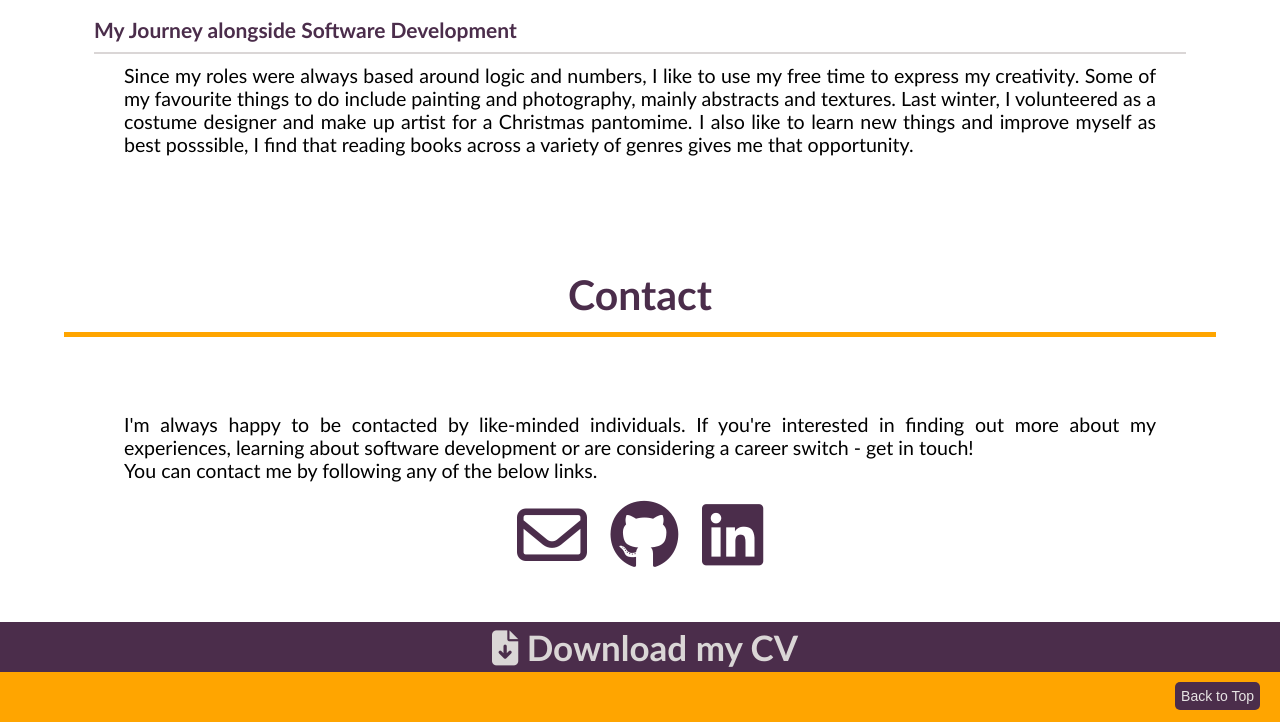
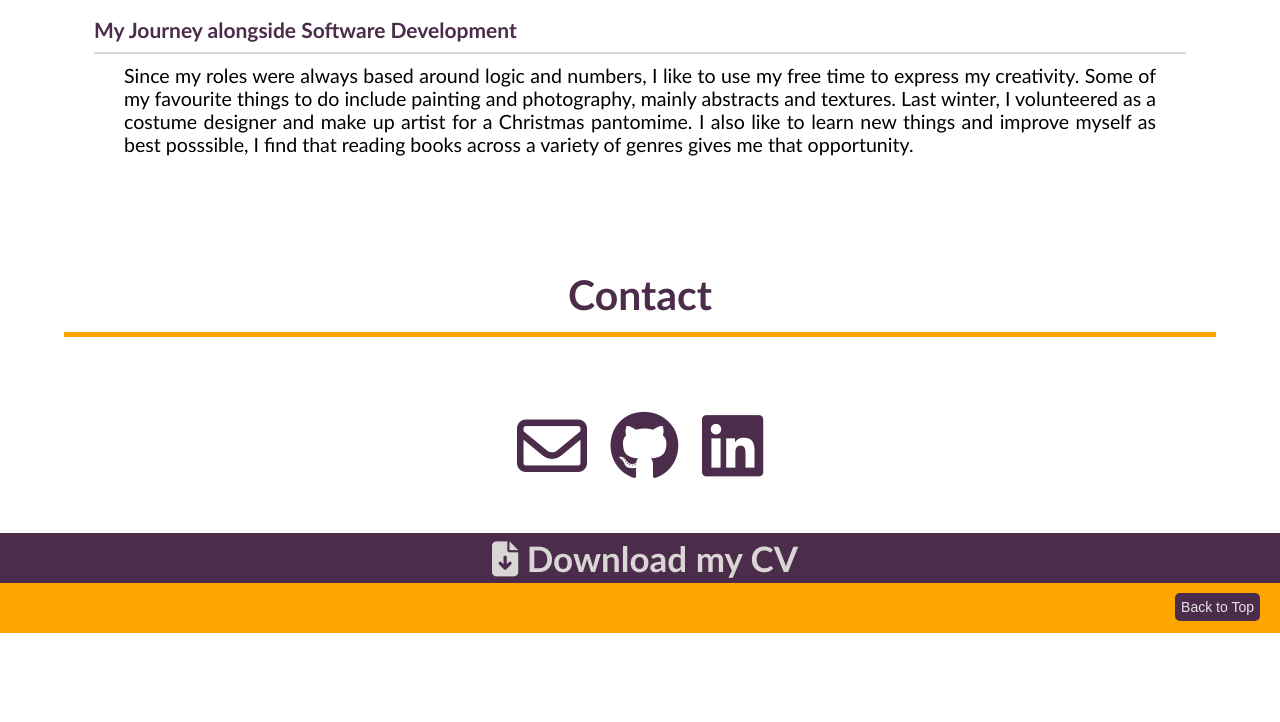
Before and after one commit to AnnikaChauhan/personal-site, a website with bundled scripts: page index.html in a window 1280 px wide. Shown: the part 5233-5955 px from the top of the page. After the commit the page ends 5866 px from the top, so only its background shows below. Built offline with nearby package versions, Linux system fonts and the light colour scheme; a script that the page names is missing.

Commit message:
removes test

```diff
--- a/index.html
+++ b/index.html
@@ -171,9 +171,6 @@
             </article>
             <div id="contacts" class="detail">
                 <article class="box">
-                    <p>I'm always happy to be contacted by like-minded individuals. If you're interested in finding out
-                        more about my experiences, learning about software development or are considering a career
-                        switch - get in touch! <br>You can contact me by following any of the below links.</p>
                     <div class="contactLinks">
                         <a href="mailto:annikac0711@gmail.com"><i class="far fa-envelope"></i></a>
                         <a href="https://github.com/AnnikaChauhan" target="_blank"><i class="fab fa-github"></i></a>
```
